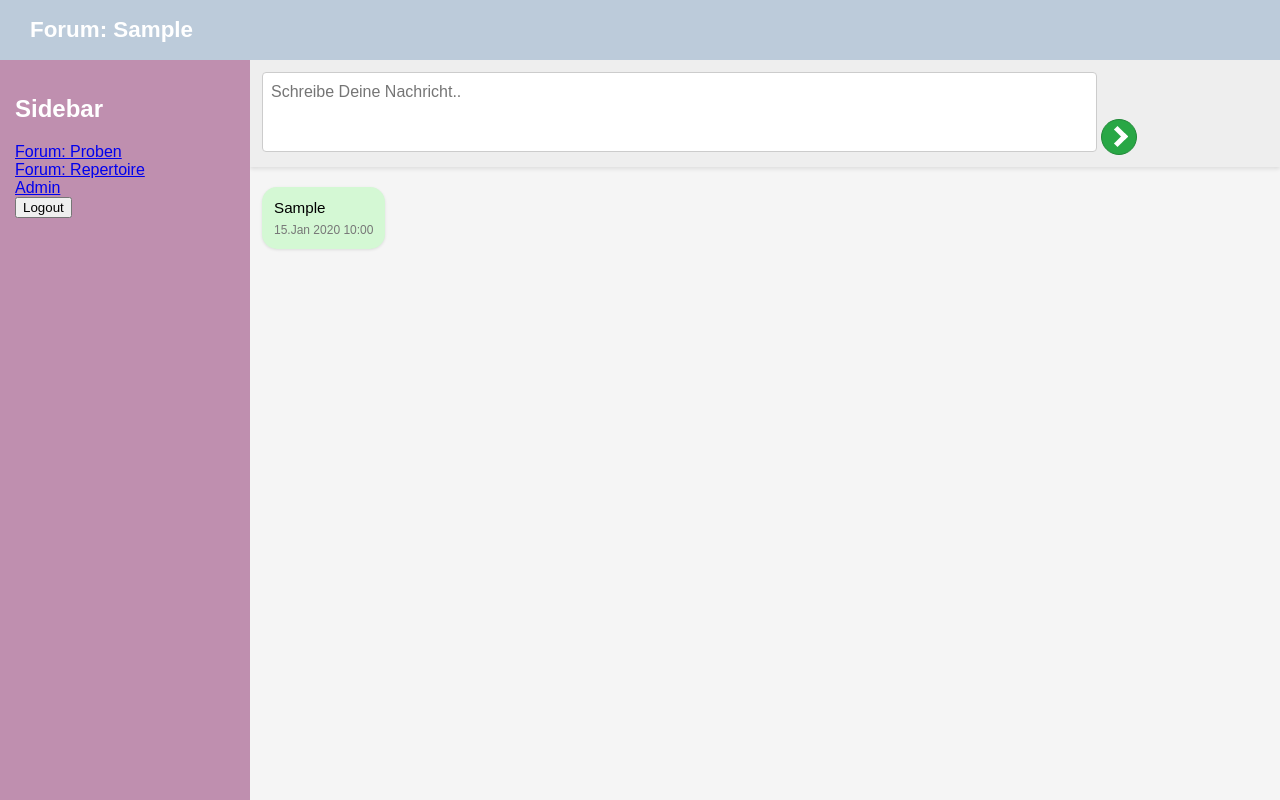
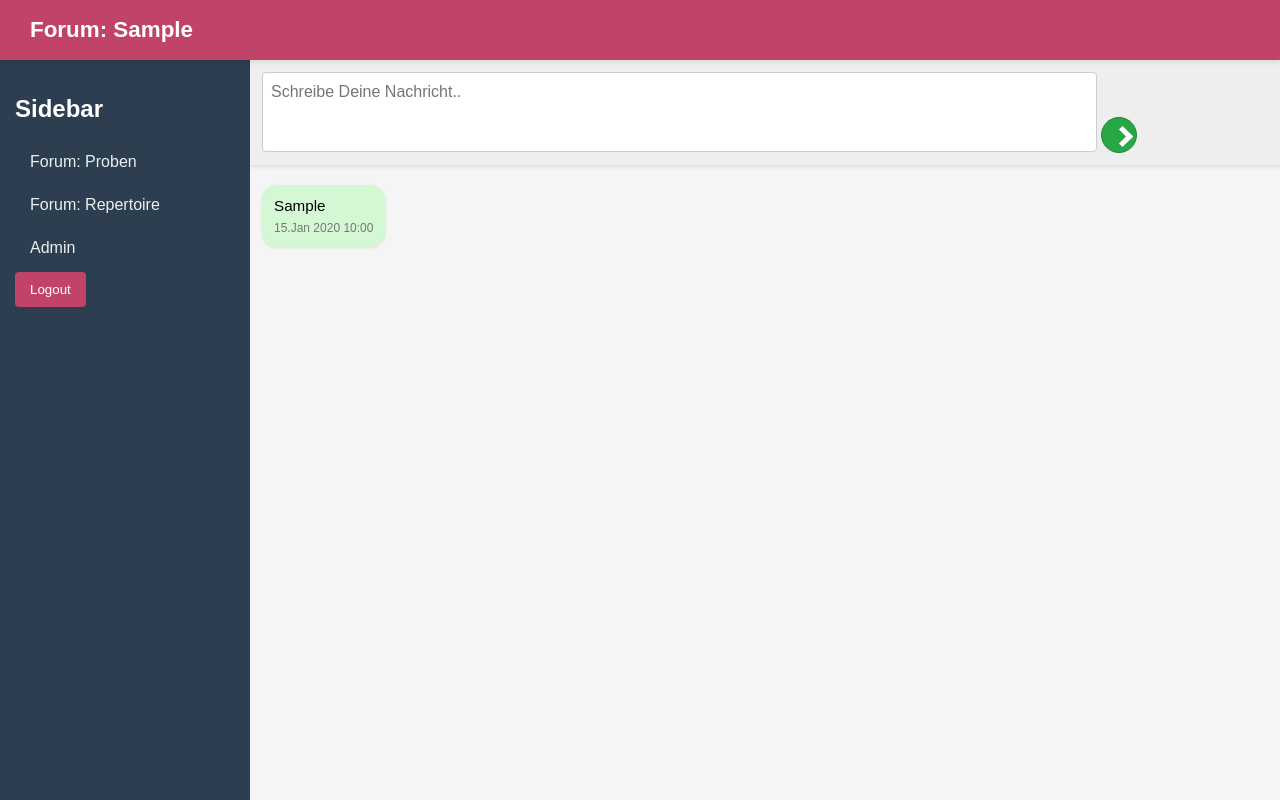
Before and after one commit to hgruber/CantorHub, a Django app: page /intern/forum/1/ in a window 1280 px wide. Run offline with Django 5.2, Linux system fonts and the light colour scheme; a user stored in the database is signed in; tables that the repository leaves empty hold one stand-in row (values such as "Sample post").

Commit message:
qwen3-coder beautified internal colors.

```diff
--- a/static/css/style.css
+++ b/static/css/style.css
@@ -1,6 +1,7 @@
-/* ==============================================================
-   Grund‑Layout
-   ============================================================== */
+/* =================================================== */
+/* Farb- und Form-Akzente anpassen */
+/* =================================================== */
+
 html,
 body {
     height: 100%;
@@ -9,23 +10,28 @@ body {
     font-family: Arial, sans-serif;
 }
 
+/* =================================================== */
+/* Top-Bar */
+/* =================================================== */
 .top-bar {
     position: fixed;
     top: 0;
     left: 0;
     right: 0;
     height: 60px;
-    background: #bccbda; /* blau */
+    background: #c14468; /* Rosa */
     color: white;
     display: flex;
     align-items: center;
     z-index: 1000;
     padding: 0 15px;
+    box-shadow: 0 2px 5px rgba(0, 0, 0, 0.1);
 }
 
 .top-bar .title {
     margin: 0 0 0 15px;
     font-size: 1.4rem;
+    font-weight: 600;
 }
 
 .hamburger {
@@ -35,17 +41,19 @@ body {
     display: flex;
     flex-direction: column;
     justify-content: space-between;
+    transition: all 0.3s ease;
 }
 
 .hamburger span {
     height: 3px;
     background: white;
     border-radius: 2px;
+    transition: all 0.3s ease;
 }
 
-/* ==============================================================
-   Layout (Sidebar + Content)
-   ============================================================== */
+/* =================================================== */
+/* Layout (Sidebar + Content) */
+/* =================================================== */
 .layout {
     display: flex;
     height: calc(100% - 60px); /* Restliche Höhe ab Top‑Bar */
@@ -54,7 +62,7 @@ body {
 }
 
 .sidebar {
-    background: #bf8faf;
+    background: #2c3e50; /* Dunkelblau */
     color: white;
     width: 250px;
     padding: 15px;
@@ -63,23 +71,23 @@ body {
         transform 0.3s ease,
         width 0.3s ease;
     overflow: auto;
+    box-shadow: 2px 0 5px rgba(0, 0, 0, 0.1);
 }
 
 .content {
-    background: #eeeeee;
+    background: #f8f9fa; /* Hellgrau */
     flex: 1;
     padding: 0px;
     overflow-y: auto; /* Inhalt scrollbar, aber keine Seiten‑Scrollbars */
     box-sizing: border-box;
     position: relative;
-
     display: flex;
-    flex-direction: column; /* Header, Forum‑Entry, Nachrichten */
+    flex-direction: column;
 }
 
-/* ==============================================================
-   Desktop‑Verhalten
-   ============================================================== */
+/* =================================================== */
+/* Desktop-Verhalten */
+/* =================================================== */
 @media (min-width: 769px) {
     /* Sidebar immer sichtbar (collapsed‑Klasse kontrolliert Breite) */
     .sidebar.collapsed {
@@ -94,15 +102,16 @@ body {
     }
 }
 
-/* ==============================================================
-   Mobile‑Verhalten (max-width 768px)
-   ============================================================== */
+/* =================================================== */
+/* Mobile-Verhalten (max-width 768px) */
+/* =================================================== */
 /* Hamburger nur auf Mobilgeräten sichtbar */
 @media (min-width: 769px) {
     .hamburger {
         display: none;
     }
 }
+
 @media (max-width: 768px) {
     /* Sidebar wird über die Seite gelegt */
     .sidebar {
@@ -124,3 +133,86 @@ body {
         z-index: 1;
     }
 }
+
+/* =================================================== */
+/* Sidebar-Items */
+/* =================================================== */
+.sidebar a {
+    color: #ecf0f1;
+    text-decoration: none;
+    padding: 10px 15px;
+    display: block;
+    border-radius: 4px;
+    margin-bottom: 5px;
+    transition: all 0.2s ease;
+}
+
+.sidebar a:hover {
+    background: rgba(255, 255, 255, 0.1);
+    color: white;
+}
+
+.sidebar a.active {
+    background: #c14468;
+    color: white;
+    font-weight: bold;
+}
+
+/* =================================================== */
+/* Content-Header */
+/* =================================================== */
+.content header {
+    background: white;
+    padding: 15px;
+    border-bottom: 1px solid #e0e0e0;
+    box-shadow: 0 1px 3px rgba(0, 0, 0, 0.1);
+}
+
+.content h2 {
+    margin: 0 0 10px 0;
+    color: #2c3e50;
+    font-size: 1.5rem;
+}
+
+/* =================================================== */
+/* Allgemeine Formatierung */
+/* =================================================== */
+a {
+    color: #c14468;
+    text-decoration: none;
+}
+
+a:hover {
+    text-decoration: underline;
+}
+
+button {
+    background: #c14468;
+    color: white;
+    border: none;
+    padding: 10px 15px;
+    border-radius: 4px;
+    cursor: pointer;
+    transition: background 0.2s ease;
+}
+
+button:hover {
+    background: #a83a5a;
+}
+
+/* =================================================== */
+/* Responsive Design */
+/* =================================================== */
+@media (max-width: 768px) {
+    .top-bar .title {
+        font-size: 1.2rem;
+    }
+
+    .sidebar {
+        background: #2c3e50;
+    }
+
+    .content {
+        background: #f8f9fa;
+    }
+}
```
